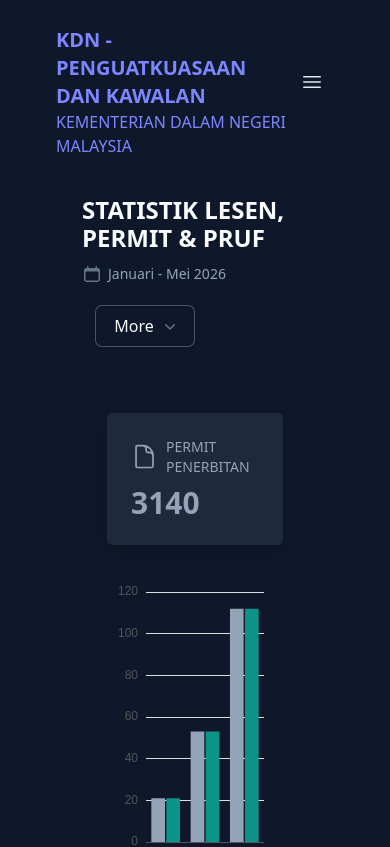
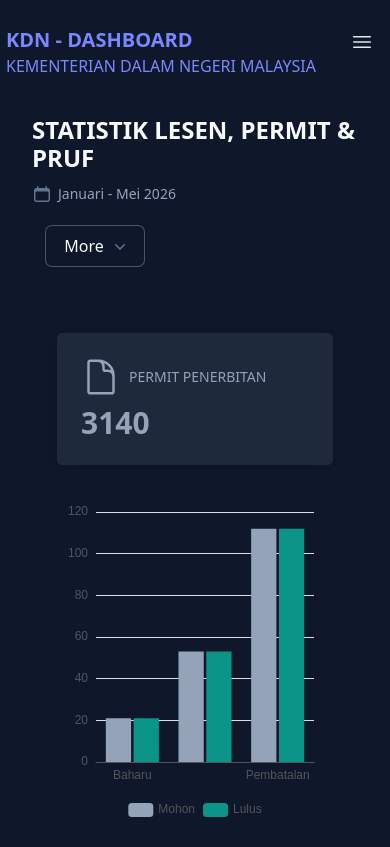
Before and after one commit to alkazal/kdndashboard, a React (Vite) app: page / in a window 390 px wide. Shown: the top 847 px of the page. Built offline with nearby package versions, Linux system fonts and the light colour scheme.

Commit message:
Fixed the layout for mobile

```diff
--- a/src/components/Navigation.jsx
+++ b/src/components/Navigation.jsx
@@ -48,7 +48,7 @@
               src="https://tailwindcss.com/plus-assets/img/logos/mark.svg?color=indigo&shade=600"
               className="h-8 w-auto"
             /> */}
-                      <h2 className="text-xl font-bold">KDN - PENGUATKUASAAN DAN KAWALAN</h2>
+                      <h2 className="text-xl font-bold">KDN - DASHBOARD</h2>
                       <h3>KEMENTERIAN DALAM NEGERI MALAYSIA</h3>
           </a>
         </div>
--- a/src/index.css
+++ b/src/index.css
@@ -19,6 +19,13 @@
   /* background-color: var(--color-background, #ffffff); */
   /* @apply bg-slate-50 dark:bg-slate-900; */
   @apply bg-slate-50 dark:bg-black;
+}
+
+/* Mobile responsive padding */
+@media (max-width: 768px) {
+  body {
+    padding: 0;
+  }
 }
 
 button {
```
